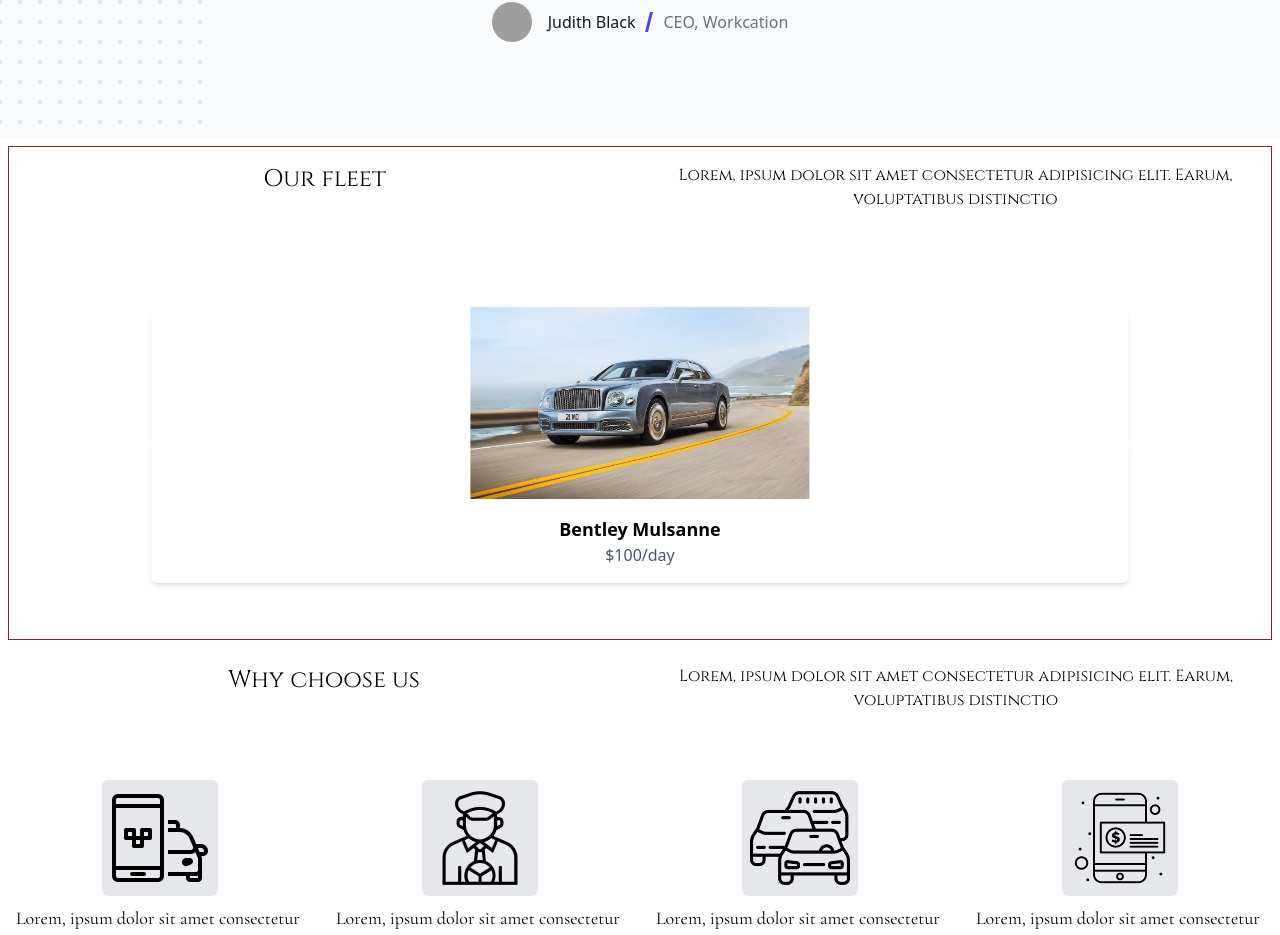
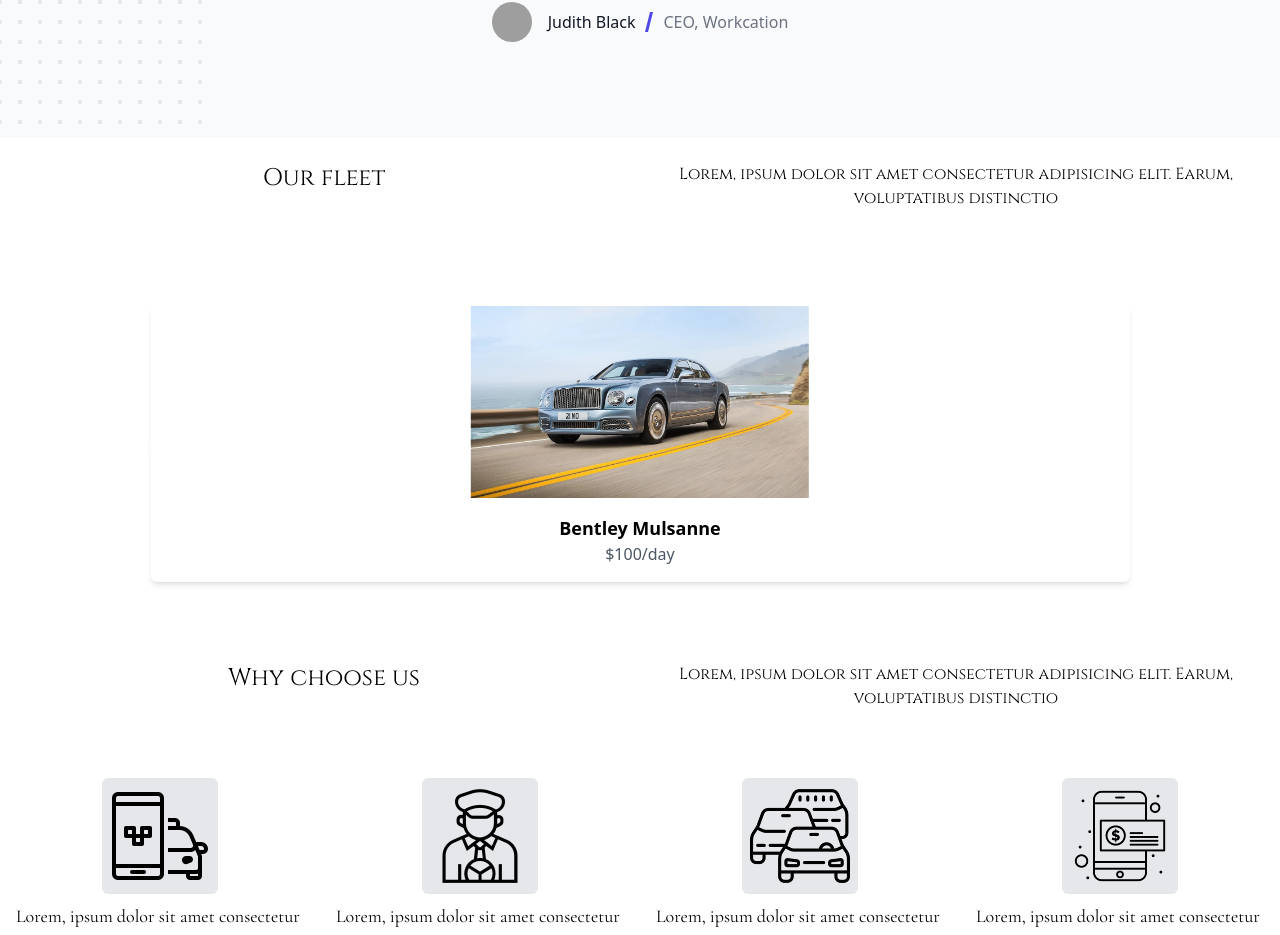
Before and after one commit to irriz-jayy/luxury-limos, a React (Vite) app: page / in a window 1280 px wide. Shown: the part 1933-2868 px from the top of the page. Built offline with nearby package versions, Linux system fonts and the light colour scheme; grey boxes are pictures that could not be loaded; the HTML template or start-up script is replaced by a standard one.

Commit message:
minor styling update

```diff
--- a/src/components/Vehicles.jsx
+++ b/src/components/Vehicles.jsx
@@ -32,7 +32,7 @@ function Vehicles() {
 
   return (
     <>
-      <div className="m-2 min-h-[50vh] border border-red-800">
+      <div className="m-2 min-h-[50vh]">
         {/* header section */}
         <div className="max-h-36 grid grid-rows-2 font-heading md:grid-cols-2 lg:grid-cols-2 text-center">
           <p className="pt-4 text-2xl">Our fleet</p>
```
